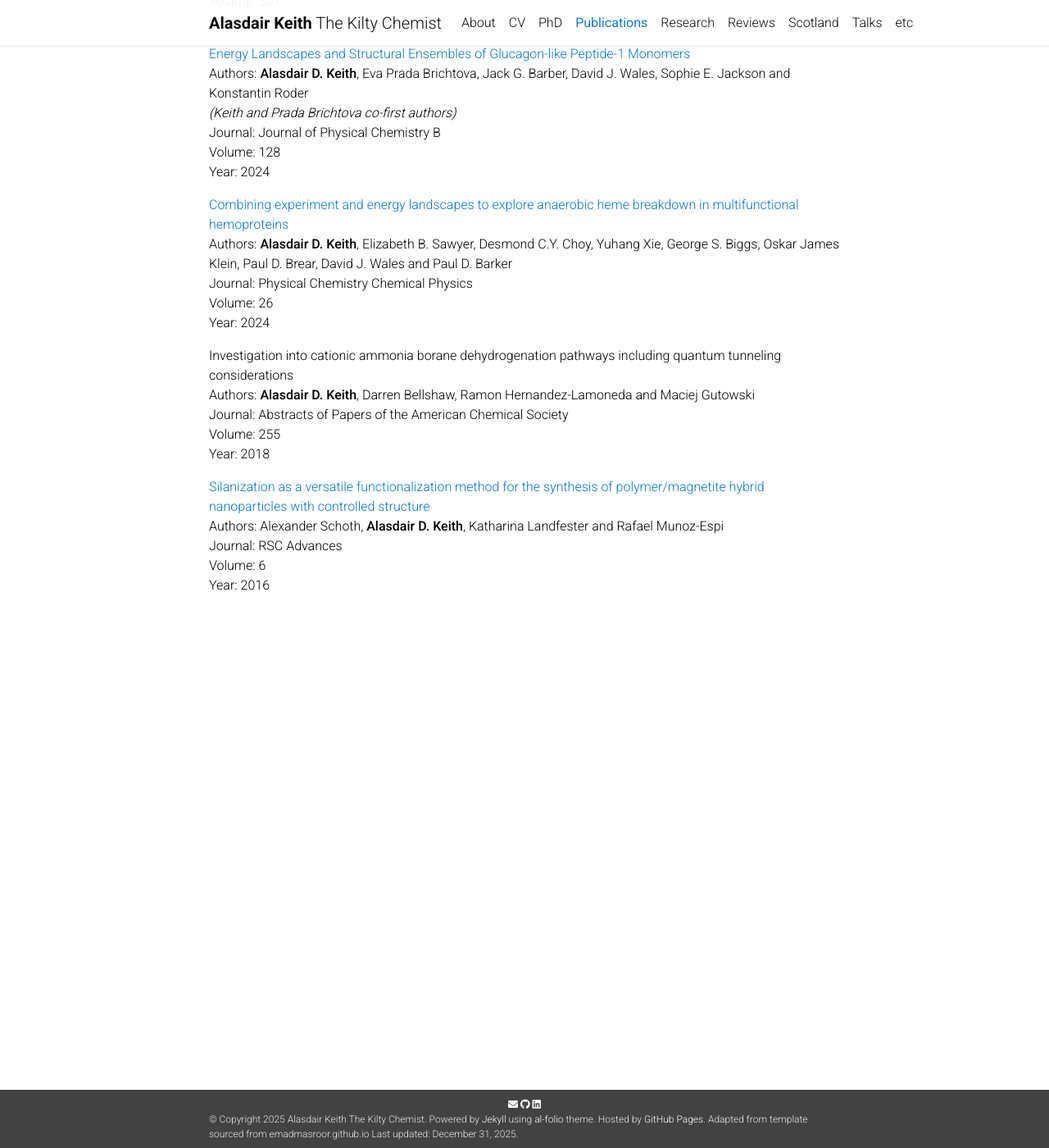
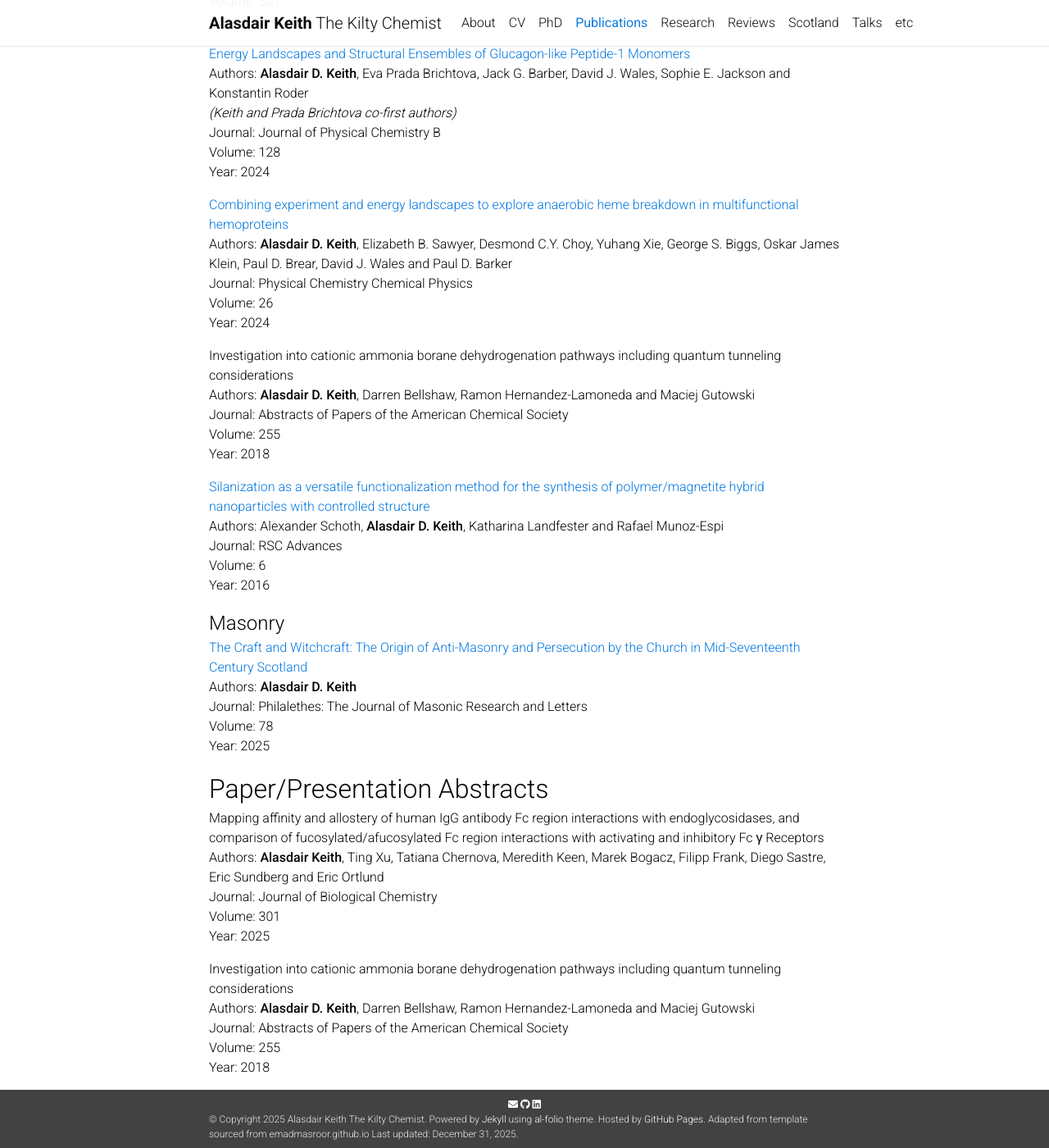
Before and after one commit to AlasdairKeith/AlasdairKeith.github.io, a Jekyll site: the page built from docs/_pages/Papers.md, in a window 1280 px wide and 1400 px high, scrolled down 1543 px. Shown: the whole window at 82% size. Built offline with Jekyll 4.4.1, drawn with Linux system fonts in a browser that asks for light colours; nearby versions of some CDN libraries; a style sheet for code colours, icons or effects is not loaded.

Commit message:
masonry paper added

```diff
--- a/docs/_pages/Papers.md
+++ b/docs/_pages/Papers.md
@@ -13,6 +13,7 @@ nav: true
 </figure>
 
 <font size="6"> Papers</font>
+<font size="5"> Science</font>
 
 [The mechanistic basis for interprotomer deglycosylation of antibodies by corynebacterial IgG-specific endoglycosidases](https://www.nature.com/articles/s41467-025-60986-w)<br>
 Authors: Diego E. Sastre, Stylianos Bournazos, Maros Huliciak, Barbara Ann C. Grace, E. Josephine Boder, Jonathan Du, Nazneen Sultana, Tala Azzam, Trenton J. Brown, Maria W. Flowers, Pete Lollar, Ting Xu, Tatiana A. Chernova, **Alasdair D. Keith**, Meredith Keen, Abigail Saltzman, Ana Martinez Gascueña, Beatriz Trastoy, Marcelo E. Guerin, Filipp Frank, Eric A. Ortlund, Jeffrey V. Ravetch and Eric J. Sundberg<br>
@@ -63,3 +64,25 @@ Authors: Alexander Schoth, **Alasdair D. Keith**, Katharina Landfester and Rafae
 Journal: RSC Advances<br>
 Volume: 6<br>
 Year: 2016<br>
+
+<font size="5"> Masonry</font>
+
+[The Craft and Witchcraft: The Origin of Anti-Masonry and Persecution by the Church in Mid-Seventeenth Century Scotland](https://freemasonry.org/)<br>
+Authors: **Alasdair D. Keith**<br>
+Journal: Philalethes: The Journal of Masonic Research and Letters<br>
+Volume: 78<br>
+Year: 2025
+
+<font size="6"> Paper/Presentation Abstracts</font>
+
+Mapping affinity and allostery of human IgG antibody Fc region interactions with endoglycosidases, and comparison of fucosylated/afucosylated Fc region interactions with activating and inhibitory Fc γ Receptors<br>
+Authors: **Alasdair Keith**, Ting Xu, Tatiana Chernova, Meredith Keen, Marek Bogacz, Filipp Frank, Diego Sastre, Eric Sundberg and Eric Ortlund<br>
+Journal: Journal of Biological Chemistry<br>
+Volume: 301<br>
+Year: 2025
+
+Investigation into cationic ammonia borane dehydrogenation pathways including quantum tunneling considerations<br>
+Authors: **Alasdair D. Keith**, Darren Bellshaw, Ramon Hernandez-Lamoneda and Maciej Gutowski<br>
+Journal: Abstracts of Papers of the American Chemical Society<br>
+Volume: 255<br>
+Year: 2018
```
